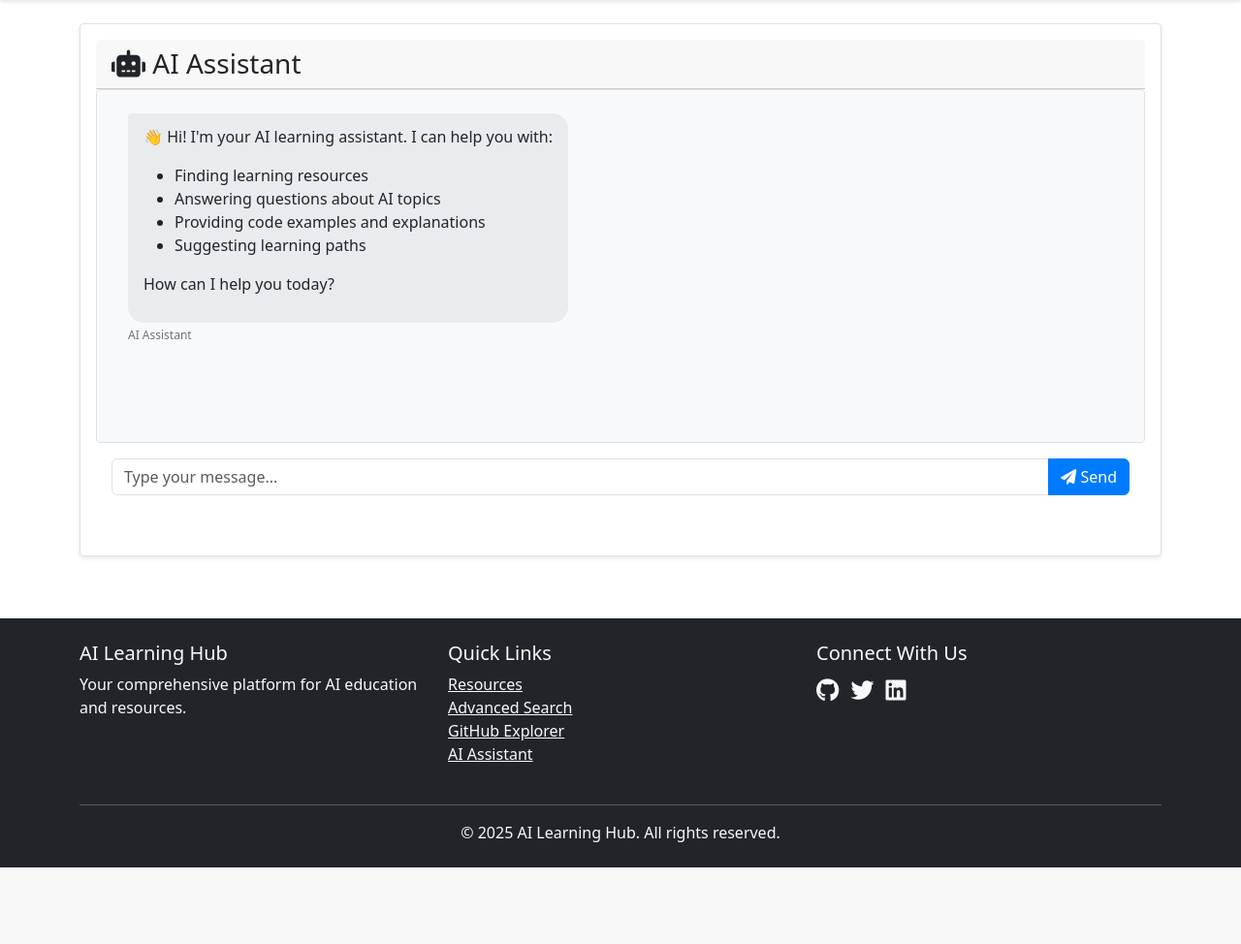
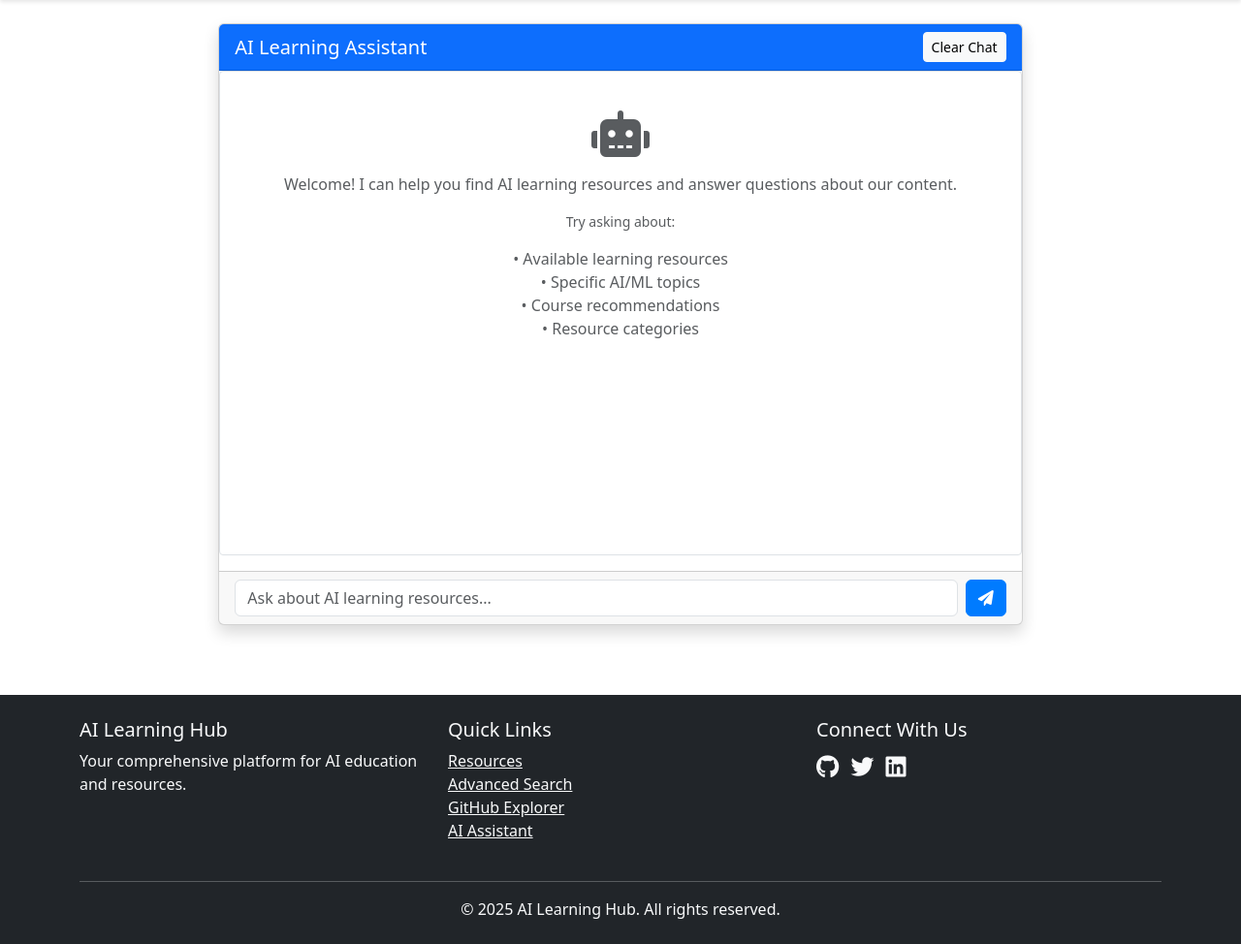
Before and after one commit to Aditya-Vinit-Joshi/HW-New, a Django app: page /chatbot/ in a window 1280 px wide. Shown: the part 62-1036 px from the top of the page at 97% size. Before the commit the page ends 957 px from the top, so only its background shows below. Run offline with Django 5.2, Linux system fonts and the light colour scheme.

Commit message:
Chat Bot Changes to work with gemini

```diff
--- a/chatbot/views.py
+++ b/chatbot/views.py
@@ -10,11 +10,9 @@ import os
 load_dotenv()
 
 # Configure Gemini AI API key
-GEMINI_API_KEY = os.getenv("GEMINI_API_KEY")
-if not GEMINI_API_KEY:
-    raise ValueError("GEMINI_API_KEY is not set in environment variables.")
 
-genai.configure(api_key=GEMINI_API_KEY)
+
+
 
 def chat_view(request):
     """Render chat interface with message history."""
@@ -24,6 +22,11 @@ def chat_view(request):
 @csrf_exempt  # Remove this for production and use proper CSRF handling
 def chatbot_api(request):
     """API endpoint for chatbot communication."""
+    GEMINI_API_KEY = os.getenv("GEMINI_API_KEY")
+    genai.configure(api_key=GEMINI_API_KEY)
+    if not GEMINI_API_KEY:
+        raise ValueError("GEMINI_API_KEY is not set in environment variables.")
+
     if request.method != "POST":
         return JsonResponse({"status": "error", "message": "Invalid request method."}, status=405)
 
@@ -35,7 +38,7 @@ def chatbot_api(request):
             return JsonResponse({"status": "error", "message": "Message cannot be empty."}, status=400)
 
         # Interact with Gemini AI
-        model = genai.GenerativeModel("gemini-pro")
+        model = genai.GenerativeModel("gemini-2.0-flash")
         response = model.generate_content(user_message)
 
         # Extract AI response correctly
--- a/templates/chatbot/chat.html
+++ b/templates/chatbot/chat.html
@@ -1,264 +1,247 @@
 {% extends 'base.html' %}
 {% load static %}
 
-{% block title %}AI Assistant - AI Learning Hub{% endblock %}
+{% block title %}AI Learning Assistant{% endblock %}
 
-{% block extra_css %}
+{% block content %}
+<div class="container-fluid py-4">
+    <div class="row justify-content-center">
+        <div class="col-lg-8">
+            <div class="card shadow">
+                <div class="card-header bg-primary text-white d-flex justify-content-between align-items-center">
+                    <h5 class="mb-0">AI Learning Assistant</h5>
+                    <button id="clearChat" class="btn btn-sm btn-light">Clear Chat</button>
+                </div>
+                <div class="card-body chat-container" style="height: 500px; overflow-y: auto;">
+                    <div id="chatMessages" class="d-flex flex-column gap-3">
+                        {% if messages %}
+                            {% for message in messages %}
+                            <div class="chat-message {% if message.message_type == 'user' %}user-message{% else %}bot-message{% endif %}">
+                                <div class="message-content">
+                                    {{ message.content|linebreaks }}
+                                </div>
+                                <small class="text-muted">
+                                    {{ message.timestamp|date:"g:i A" }}
+                                </small>
+                            </div>
+                            {% endfor %}
+                        {% else %}
+                        <div class="text-center text-muted my-4">
+                            <i class="fas fa-robot fa-3x mb-3"></i>
+                            <p>Welcome! I can help you find AI learning resources and answer questions about our content.</p>
+                            <p class="small">Try asking about:</p>
+                            <ul class="list-unstyled">
+                                <li>• Available learning resources</li>
+                                <li>• Specific AI/ML topics</li>
+                                <li>• Course recommendations</li>
+                                <li>• Resource categories</li>
+                            </ul>
+                        </div>
+                        {% endif %}
+                    </div>
+                </div>
+                <div class="card-footer">
+                    <form id="chatForm" class="d-flex gap-2">
+                        <input type="text" id="messageInput" class="form-control" placeholder="Ask about AI learning resources..." required>
+                        <button type="submit" class="btn btn-primary">
+                            <i class="fas fa-paper-plane"></i>
+                        </button>
+                    </form>
+                </div>
+            </div>
+        </div>
+    </div>
+</div>
+
 <style>
-.chat-container {
-    height: calc(100vh - 250px);
-    min-height: 500px;
+.chat-message {
+    padding: 1rem;
+    border-radius: 1rem;
+    max-width: 80%;
+    position: relative;
 }
 
-.chat-messages {
-    height: calc(100% - 100px);
-    overflow-y: auto;
-    padding: 1rem;
-    background: #f8f9fa;
-    border: 1px solid #dee2e6;
-    border-radius: 0.25rem;
+.user-message {
+    background-color: #e3f2fd;
+    align-self: flex-end;
+    margin-left: 20%;
 }
 
-.message {
-    margin-bottom: 1rem;
-    max-width: 80%;
+.bot-message {
+    background-color: #f5f5f5;
+    align-self: flex-start;
+    margin-right: 20%;
 }
 
-.message.user {
-    margin-left: auto;
+.message-content {
+    margin-bottom: 0.5rem;
 }
 
-.message.assistant {
-    margin-right: auto;
+.message-content p:last-child {
+    margin-bottom: 0;
 }
 
-.message .content {
-    padding: 0.75rem 1rem;
-    border-radius: 1rem;
-    display: inline-block;
+.message-content a {
+    color: #0d6efd;
+    text-decoration: none;
 }
 
-.message.user .content {
-    background: #007bff;
-    color: white;
-    border-top-right-radius: 0.25rem;
-}
-
-.message.assistant .content {
-    background: #e9ecef;
-    color: #212529;
-    border-top-left-radius: 0.25rem;
-}
-
-.message .meta {
-    font-size: 0.75rem;
-    color: #6c757d;
-    margin-top: 0.25rem;
-}
-
-.chat-input {
-    margin-top: 1rem;
-}
-
-.typing-indicator {
-    display: none;
-    padding: 0.5rem;
-    color: #6c757d;
-}
-
-.typing-indicator.active {
-    display: block;
-}
-
-.code-block {
-    background: #2d2d2d;
-    color: #f8f8f2;
-    padding: 1rem;
-    border-radius: 0.25rem;
-    margin: 0.5rem 0;
-    overflow-x: auto;
+.message-content a:hover {
+    text-decoration: underline;
 }
 
 .resource-suggestion {
     background: #fff;
     border: 1px solid #dee2e6;
-    border-radius: 0.25rem;
+    border-radius: 0.5rem;
     padding: 0.75rem;
     margin: 0.5rem 0;
 }
+
+.resource-suggestion h6 {
+    margin-bottom: 0.5rem;
+}
+
+.resource-meta {
+    font-size: 0.875rem;
+    color: #6c757d;
+}
+
+.error-message {
+    background-color: #fee2e2;
+    color: #991b1b;
+    padding: 0.75rem 1rem;
+    border-radius: 0.5rem;
+    margin: 0.5rem 0;
+    font-size: 0.875rem;
+    align-self: center;
+    max-width: 80%;
+}
 </style>
-{% endblock %}
 
-{% block content %}
-<div class="container mt-4">
-    <div class="row">
-        <div class="col-md-12">
-            <div class="card chat-container">
-                <div class="card-header">
-                    <h3 class="mb-0">
-                        <i class="fas fa-robot"></i> AI Assistant
-                    </h3>
-                </div>
-                <div class="card-body p-0">
-                    <div class="chat-messages" id="chat-messages">
-                        <!-- Welcome Message -->
-                        <div class="message assistant">
-                            <div class="content">
-                                <p>👋 Hi! I'm your AI learning assistant. I can help you with:</p>
-                                <ul>
-                                    <li>Finding learning resources</li>
-                                    <li>Answering questions about AI topics</li>
-                                    <li>Providing code examples and explanations</li>
-                                    <li>Suggesting learning paths</li>
-                                </ul>
-                                <p>How can I help you today?</p>
-                            </div>
-                            <div class="meta">AI Assistant</div>
-                        </div>
-
-                        {% for message in chat_history %}
-                            <div class="message {% if message.is_user %}user{% else %}assistant{% endif %}">
-                                <div class="content">
-                                    {{ message.content|linebreaks }}
-                                    {% if message.resources %}
-                                        <div class="resource-suggestions">
-                                            <h6>Related Resources:</h6>
-                                            {% for resource in message.resources %}
-                                                <div class="resource-suggestion">
-                                                    <a href="{% url 'resources:resource_detail' resource.pk %}" target="_blank">
-                                                        {{ resource.title }}
-                                                    </a>
-                                                    <small class="text-muted d-block">
-                                                        {{ resource.description|truncatewords:20 }}
-                                                    </small>
-                                                </div>
-                                            {% endfor %}
-                                        </div>
-                                    {% endif %}
-                                </div>
-                                <div class="meta">
-                                    {{ message.timestamp|date:"g:i A" }}
-                                </div>
-                            </div>
-                        {% endfor %}
-
-                        <div class="typing-indicator" id="typing-indicator">
-                            <i class="fas fa-circle-notch fa-spin"></i> AI Assistant is typing...
-                        </div>
-                    </div>
-
-                    <div class="chat-input px-3 pb-3">
-                        <form id="chat-form" method="POST" action="{% url 'chatbot:chat' %}">
-                            {% csrf_token %}
-                            <div class="input-group">
-                                <input type="text" id="user-input" name="message" class="form-control"
-                                       placeholder="Type your message..." required>
-                                <button type="submit" class="btn btn-primary">
-                                    <i class="fas fa-paper-plane"></i> Send
-                                </button>
-                            </div>
-                        </form>
-                    </div>
-                </div>
-            </div>
-        </div>
-    </div>
-</div>
 {% endblock %}
 
 {% block extra_js %}
 <script>
-$(document).ready(function() {
-    // Scroll to bottom of chat
+document.addEventListener('DOMContentLoaded', function() {
+    const chatForm = document.getElementById('chatForm');
+    const messageInput = document.getElementById('messageInput');
+    const chatMessages = document.getElementById('chatMessages');
+    const clearChatBtn = document.getElementById('clearChat');
+
     function scrollToBottom() {
-        const chatMessages = document.getElementById('chat-messages');
-        chatMessages.scrollTop = chatMessages.scrollHeight;
+        const container = document.querySelector('.chat-container');
+        container.scrollTop = container.scrollHeight;
     }
+
     scrollToBottom();
 
-    // Handle form submission
-    $('#chat-form').on('submit', function(e) {
+    function formatMessage(content) {
+        content = content.replace(/\[([^\]]+)\]\(([^\)]+)\)/g, '<a href="$2" target="_blank">$1</a>');
+
+        content = content.replace(
+            /Resource: ([^\n]+)\nURL: ([^\n]+)\nType: ([^\n]+)\nCategory: ([^\n]+)/g,
+            '<div class="resource-suggestion">' +
+            '<h6><a href="$2" target="_blank">$1</a></h6>' +
+            '<div class="resource-meta">' +
+            '<span class="badge bg-primary">$3</span> ' +
+            '<span class="badge bg-secondary">$4</span>' +
+            '</div>' +
+            '</div>'
+        );
+
+        return content;
+    }
+
+    chatForm.addEventListener('submit', async function(e) {
         e.preventDefault();
 
-        const form = $(this);
-        const input = $('#user-input');
-        const message = input.val().trim();
-
+        const message = messageInput.value.trim();
         if (!message) return;
 
-        // Add user message
-        const userMessage = `
-            <div class="message user">
-                <div class="content">${message}</div>
-                <div class="meta">${new Date().toLocaleTimeString([], {hour: 'numeric', minute:'2-digit'})}</div>
-            </div>
-        `;
-        $('#chat-messages').append(userMessage);
-        scrollToBottom();
+        messageInput.disabled = true;
+        const submitBtn = chatForm.querySelector('button[type="submit"]');
+        const originalBtnHtml = submitBtn.innerHTML;
+        submitBtn.disabled = true;
+        submitBtn.innerHTML = '<i class="fas fa-spinner fa-spin"></i>';
 
-        // Clear input
-        input.val('');
+        try {
+            const response = await fetch('api/', {
+                method: 'POST',
+                headers: {
+                    'Content-Type': 'application/json',
+                    'X-CSRFToken': getCookie('csrftoken'),
+                    'Accept': 'application/json'
+                },
+                body: JSON.stringify({ message: message })
+            });
 
-        // Show typing indicator
-        $('#typing-indicator').addClass('active');
+            if (!response.ok) throw new Error(`HTTP error! status: ${response.status}`);
 
-        // Send message to server
-        $.ajax({
-            url: form.attr('action'),
-            method: 'POST',
-            data: {
-                message: message,
-                csrfmiddlewaretoken: form.find('input[name="csrfmiddlewaretoken"]').val()
-            },
-            success: function(response) {
-                // Hide typing indicator
-                $('#typing-indicator').removeClass('active');
+            const data = await response.json();
 
-                // Add AI response
-                const aiMessage = `
-                    <div class="message assistant">
-                        <div class="content">
-                            ${response.message}
-                            ${response.resources ? `
-                                <div class="resource-suggestions">
-                                    <h6>Related Resources:</h6>
-                                    ${response.resources.map(resource => `
-                                        <div class="resource-suggestion">
-                                            <a href="/resources/${resource.id}/" target="_blank">
-                                                ${resource.title}
-                                            </a>
-                                            <small class="text-muted d-block">
-                                                ${resource.description}
-                                            </small>
-                                        </div>
-                                    `).join('')}
-                                </div>
-                            ` : ''}
-                        </div>
-                        <div class="meta">AI Assistant</div>
+            if (data.status === 'success') {
+                appendMessage(message, 'user');
+                appendMessage(data.message, 'bot');
+            } else {
+                appendMessage(`Error: ${data.message}`, 'error');
+            }
+        } catch (error) {
+            appendMessage('Error: Unable to connect to the server. Please try again.', 'error');
+            console.error('Chat error:', error);
+        } finally {
+            messageInput.value = '';
+            messageInput.disabled = false;
+            submitBtn.disabled = false;
+            submitBtn.innerHTML = originalBtnHtml;
+            messageInput.focus();
+        }
+    });
+
+    clearChatBtn.addEventListener('click', async function() {
+        if (!confirm('Are you sure you want to clear the chat history?')) return;
+
+        try {
+            const response = await fetch('/chatbot/clear/', {
+                method: 'POST',
+                headers: { 'X-CSRFToken': getCookie('csrftoken') }
+            });
+
+            const data = await response.json();
+            if (data.status === 'success') {
+                chatMessages.innerHTML = `
+                    <div class="text-center text-muted my-4">
+                        <i class="fas fa-robot fa-3x mb-3"></i>
+                        <p>Welcome! I can help you find AI learning resources and answer questions about our content.</p>
+                        <p class="small">Try asking about:</p>
+                        <ul class="list-unstyled">
+                            <li>• Available learning resources</li>
+                            <li>• Specific AI/ML topics</li>
+                            <li>• Course recommendations</li>
+                            <li>• Resource categories</li>
+                        </ul>
                     </div>
                 `;
-                $('#chat-messages').append(aiMessage);
-                scrollToBottom();
-            },
-            error: function() {
-                // Hide typing indicator
-                $('#typing-indicator').removeClass('active');
+            }
+        } catch (error) {
+            alert('Error clearing chat. Please try again.');
+        }
+    });
 
-                // Show error message
-                const errorMessage = `
-                    <div class="message assistant">
-                        <div class="content">
-                            Sorry, I encountered an error. Please try again.
-                        </div>
-                        <div class="meta">AI Assistant</div>
-                    </div>
-                `;
-                $('#chat-messages').append(errorMessage);
-                scrollToBottom();
-            }
-        });
-    });
+    function appendMessage(content, type) {
+        const time = new Date().toLocaleTimeString([], { hour: 'numeric', minute: '2-digit' });
+        const formattedContent = type === 'bot' ? formatMessage(content) : content;
+        const messageHtml = `<div class="chat-message ${type}-message">
+            <div class="message-content">${formattedContent.replace(/\n/g, '<br>')}</div>
+            <small class="text-muted">${time}</small>
+        </div>`;
+        chatMessages.insertAdjacentHTML('beforeend', messageHtml);
+        scrollToBottom();
+    }
+
+    function getCookie(name) {
+        return document.cookie.split('; ').find(row => row.startsWith(name))?.split('=')[1] || '';
+    }
 });
 </script>
 {% endblock %}
```
